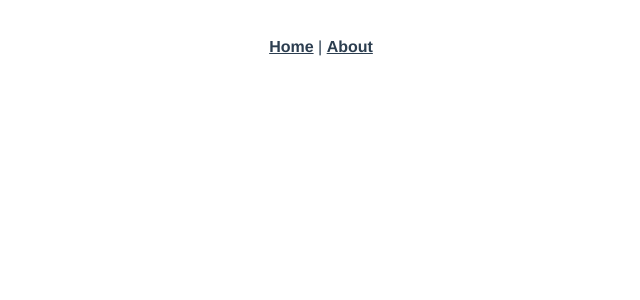
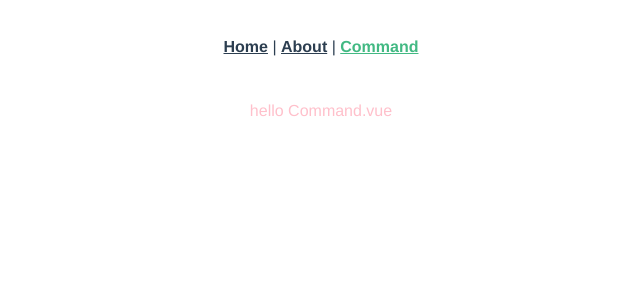
Before and after one commit to AZQD/vuestudy, a Vue app: page /command in a window 1280 px wide. Shown: the top 300 px of the page, without its empty margins (319-959 px from the left). Built offline with nearby package versions, Linux system fonts and the light colour scheme.

Commit message:
添加command组件

```diff
--- a/src/App.vue
+++ b/src/App.vue
@@ -2,7 +2,8 @@
   <div id="app">
     <div id="nav">
       <router-link to="/">Home</router-link> |
-      <router-link to="/about">About</router-link>
+      <router-link to="/about">About</router-link> |
+      <router-link to="/command">Command</router-link>
     </div>
     <router-view/>
   </div>
--- a/src/router/index.js
+++ b/src/router/index.js
@@ -17,6 +17,14 @@ const routes = [
     // this generates a separate chunk (about.[hash].js) for this route
     // which is lazy-loaded when the route is visited.
     component: () => import(/* webpackChunkName: "about" */ '../views/About.vue')
+  },
+  {
+    path: '/command',
+    name: 'Command',
+    // route level code-splitting
+    // this generates a separate chunk (about.[hash].js) for this route
+    // which is lazy-loaded when the route is visited.
+    component: () => import(/* webpackChunkName: "about" */ '../views/Command.vue')
   }
 ]
 
--- /dev/null
+++ b/src/views/Command.vue
@@ -0,0 +1,22 @@
+<template>
+  <div class="commandBox">
+    <p class="text">hello Command.vue</p>
+  </div>
+</template>
+<script>
+
+  export default {
+    name: 'Command',
+    components: {
+    }
+  }
+
+</script>
+
+<style lang="scss">
+  .commandBox {
+    .text {
+      color: pink;
+    }
+  }
+</style>
```
